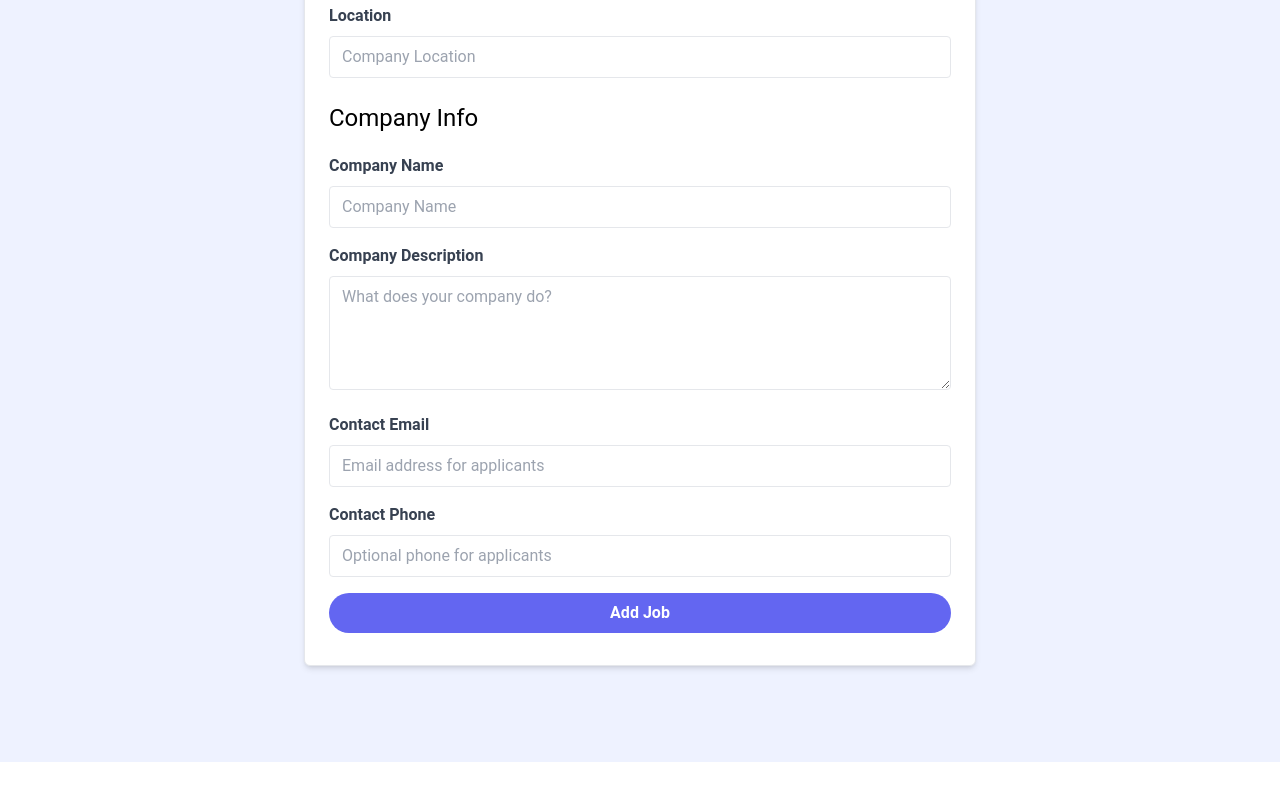
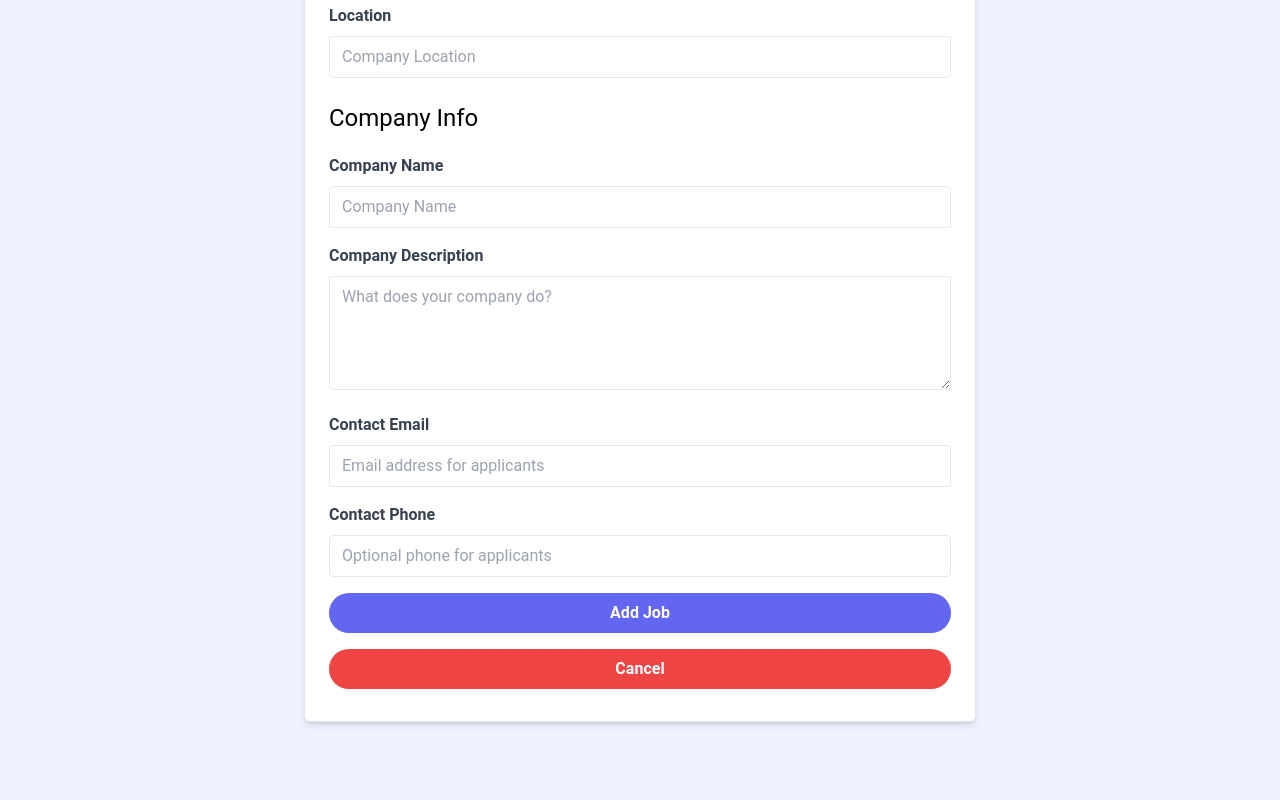
Before and after one commit to eual8/react-crash-course, a React (Vite) app: page /add-job in a window 1280 px wide. Shown: the part 707-1507 px from the top of the page. Before the commit the page ends 1469 px from the top, so only its background shows below. Built offline with nearby package versions, Linux system fonts and the light colour scheme.

Commit message:
Add cancel btn to form

```diff
--- a/src/components/JobForm.jsx
+++ b/src/components/JobForm.jsx
@@ -59,6 +59,10 @@ const JobForm = ({
     toast.success(`Job ${formType === 'add' ? 'added' : 'updated'} successfully.`);
 
     return navigate(redirectPath);
+  };
+
+  const handleCancel = () => {
+    navigate(redirectPath);
   };
 
   return (
@@ -240,6 +244,13 @@ const JobForm = ({
               >
                 {formType === 'add' ? 'Add Job' : 'Update Job'}
               </button>
+              <button
+                className="bg-red-500 hover:bg-red-600 text-white font-bold py-2 px-4 rounded-full w-full focus:outline-none focus:shadow-outline mt-4"
+                type="button"
+                onClick={handleCancel}
+              >
+                Cancel
+              </button>
             </div>
           </form>
         </div>
```
